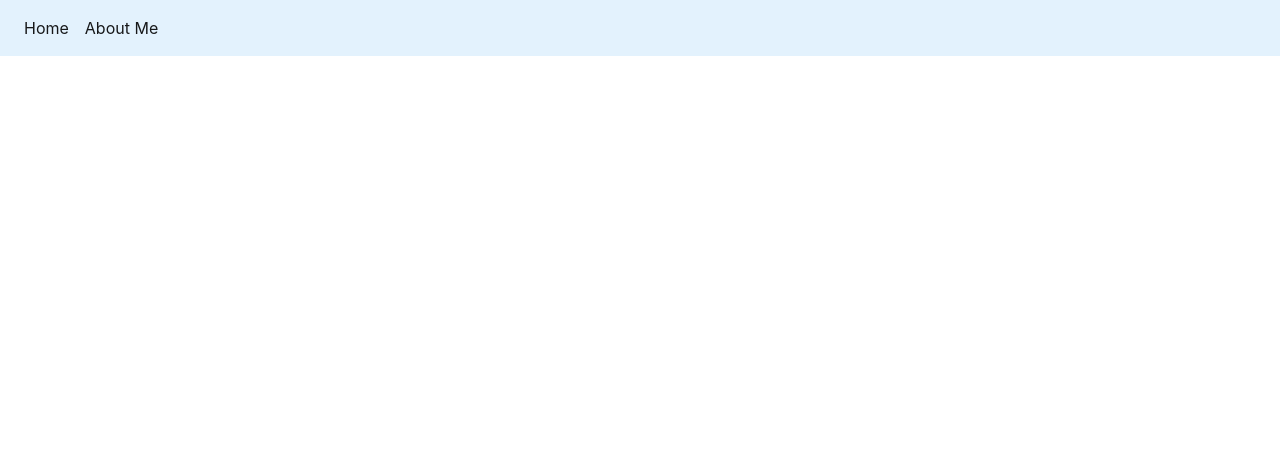
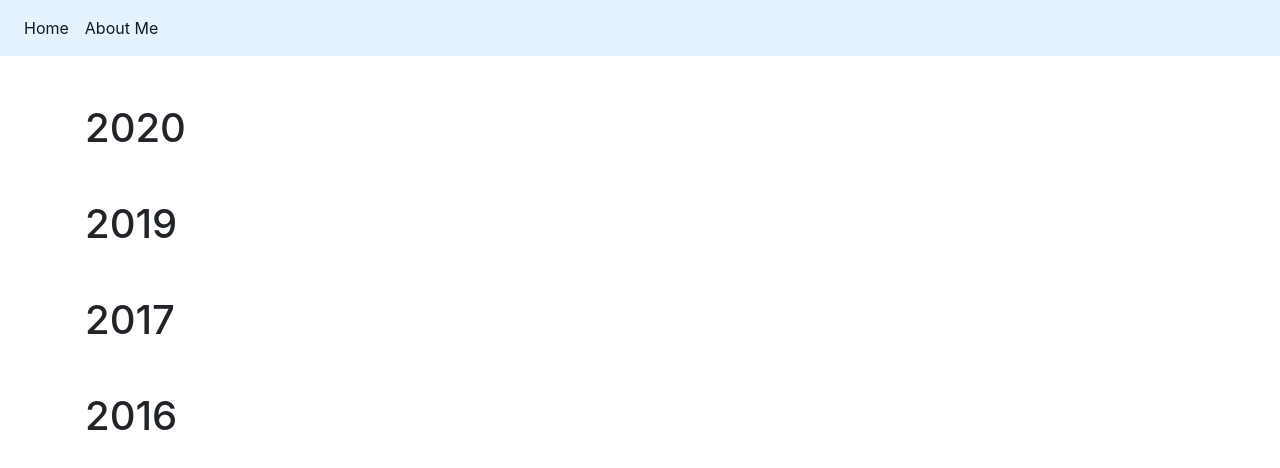
Before and after one commit to AlfredSydneyBrown/AlfredSydneyBrown.github.io, a plain HTML site: page index.html in a window 1280 px wide. Drawn offline with nearby package versions, Linux system fonts and the light colour scheme.

Commit message:
added years to index

```diff
--- a/index.html
+++ b/index.html
@@ -19,6 +19,26 @@
       </div>
   </nav>
 
+  <div class="container mt-5">
+    <h1>2020</h1>
+
+  </div>
+
+  <div class="container mt-5">
+    <h1>2019</h1>
+
+  </div>
+
+  <div class="container mt-5">
+    <h1>2017</h1>
+
+  </div>
+
+  <div class="container mt-5">
+    <h1>2016</h1>
+
+  </div>
+
 </body>
 
 </html>
```
Also changed, not shown: AboutMe/aboutme.html (+1 -1 lines), 3 other files. Lines whose indentation alone changed are shown as unchanged.
